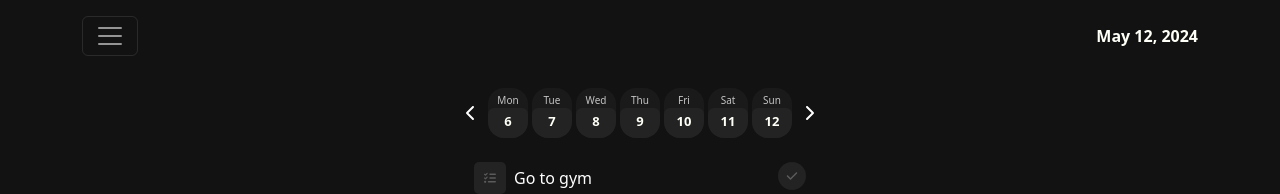
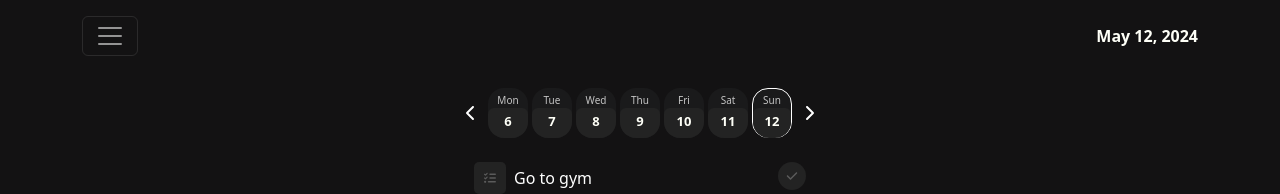
Before and after one commit to RealChoki/Habit-app-front, a Vue app: page / in a window 1280 px wide. Shown: the top 194 px of the page. Built offline with nearby package versions, Linux system fonts and the light colour scheme.

Commit message:
refactor: Improve HomeCalender component to handle active day highlighting correctly

```diff
--- a/src/components/HomeCalender.vue
+++ b/src/components/HomeCalender.vue
@@ -46,13 +46,11 @@ const selectedDate = ref(null) // Initially, no date is selected
 const today = new Date()
 today.setDate(today.getDate() - 1) // temporary
 
-// Function to check if the date at the given index is today
 const isActiveDay = (day) => {
-  return (
-    selectedDate.value !== null &&
-    day.date === selectedDate.value.date &&
-    day.month === selectedDate.value.month
-  )
+  const currentDate = new Date()
+  const isToday = day.date === currentDate.getDate() && day.month === currentDate.getMonth() + 1
+  const isSelected = selectedDate.value !== null && day.date === selectedDate.value.date && day.month === selectedDate.value.month
+  return isSelected || (!selectedDate.value && isToday)
 }
 
 const selectDate = (date) => {
```
